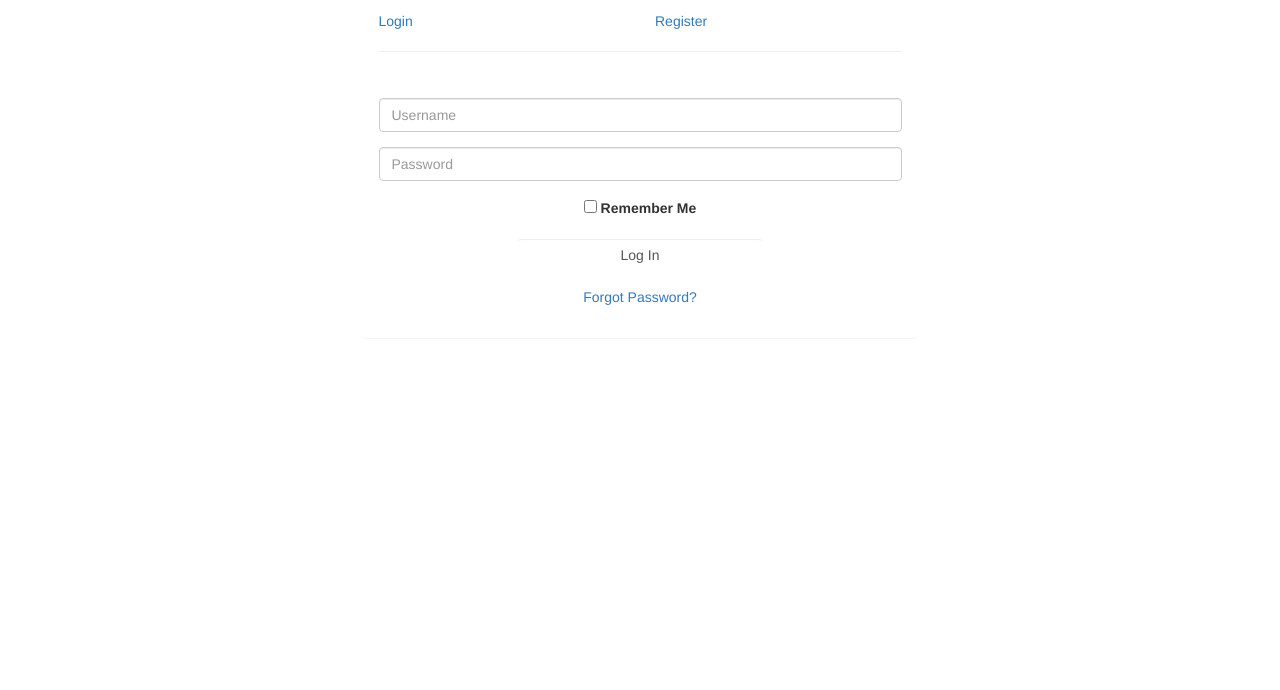
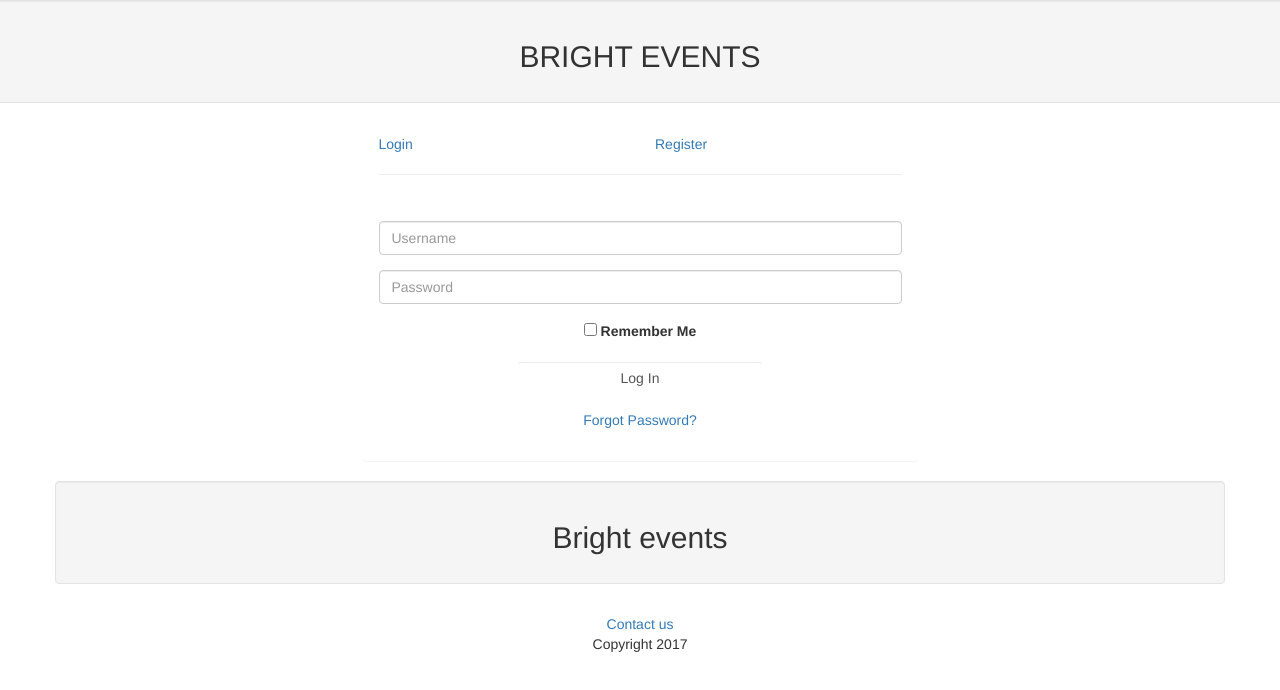
Before and after one commit to BILLthebuilder/BILLthebuilder.github.io, a plain HTML site: page Design/UI/index.html in a window 1280 px wide. Drawn offline with Linux system fonts and the light colour scheme.

Commit message:
improve styling

```diff
--- a/Design/UI/index.html
+++ b/Design/UI/index.html
@@ -5,6 +5,9 @@
 	<link rel="stylesheet" type="text/css" href="css/bootstrap.css">
 </head>
 <body>
+	<div class="row">
+       <div class="Container well"><h2><center>BRIGHT EVENTS</center></h2></div>
+   </div>
 	<div class="container">
     	<div class="row">
 			<div class="col-md-6 col-md-offset-3">
@@ -81,4 +84,16 @@
 	</div>
 
 </body>
+<footer>
+	<div class="container well">
+	<h2><center>Bright events</center></h2>
+</div>
+<div id="footer">
+    <div class="container">
+        <div class="row">
+            <p><center><a href="#">Contact us</a> <p class="footertext">Copyright 2017</p></center></p>
+        </div>
+    </div>
+</div>
+</footer>
 </html>
```
